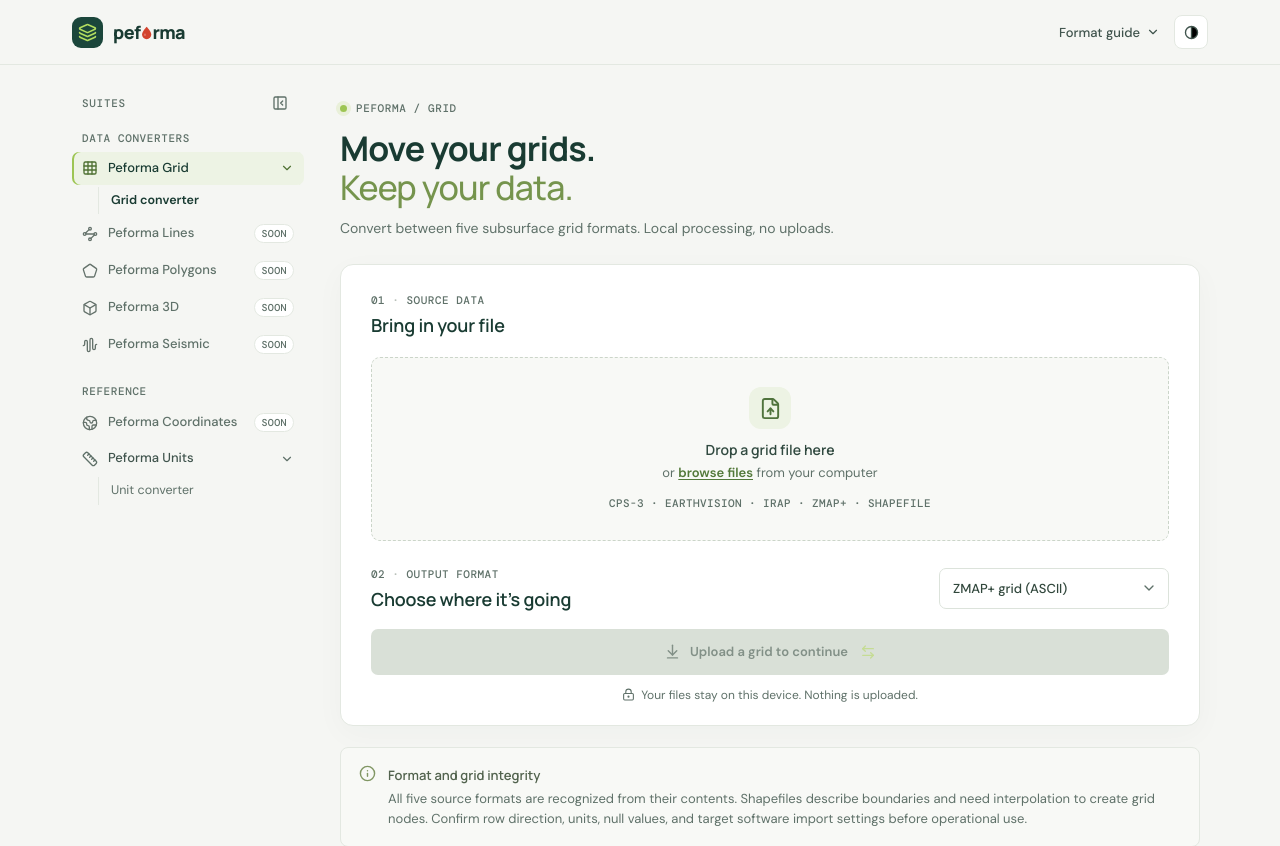
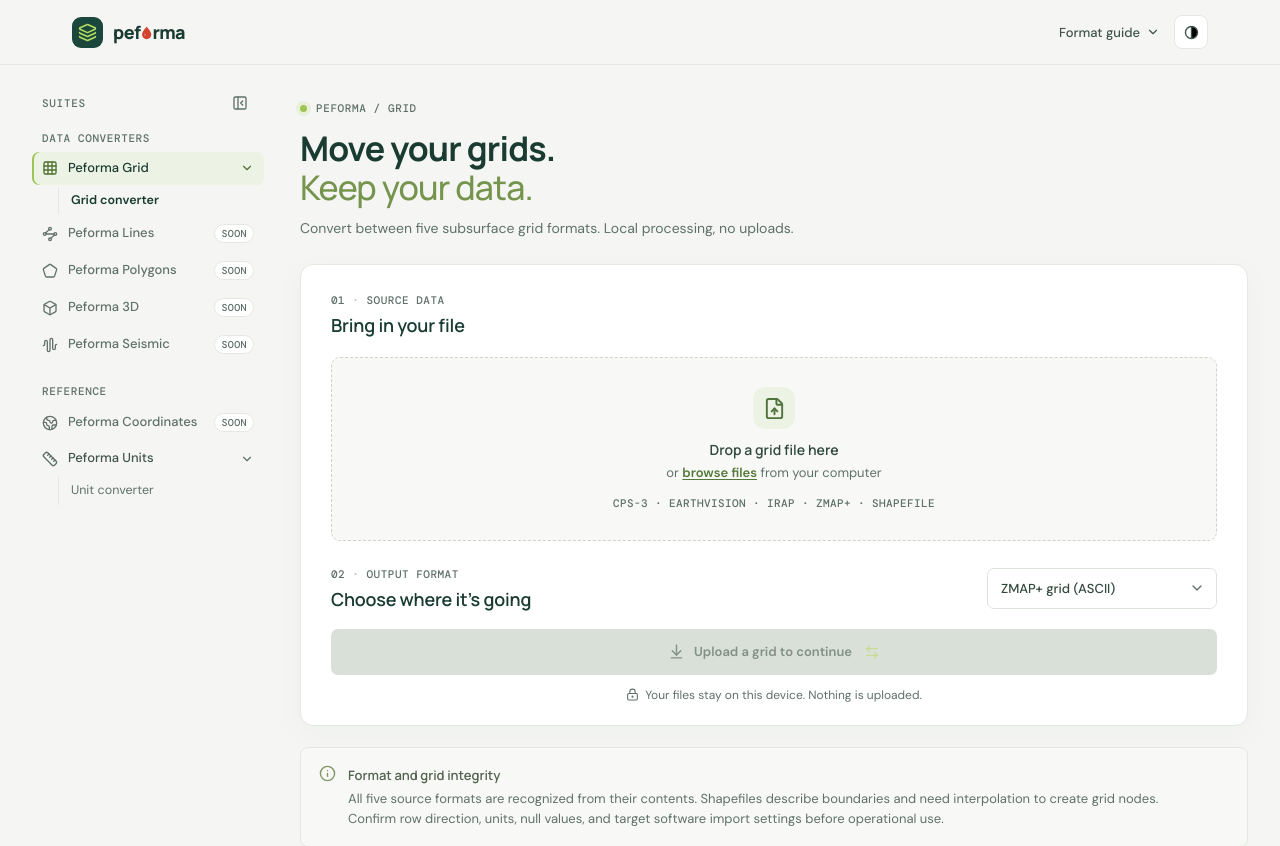
Before and after one commit to marcuz-apl/peforma, a React (Vite) app: page / in a window 1280 px wide. Shown: the top 846 px of the page. Built offline with nearby package versions, Linux system fonts and the light colour scheme.

Commit message:
v0.1.7+2611082 fix: widen content column and shell to reduce wasted whitespace

```diff
--- a/src/style.css
+++ b/src/style.css
@@ -270,12 +270,12 @@ ul { list-style: none; margin: 0; padding: 0; }
   gap: 36px;
   align-items: start;
   width: 100%;
-  max-width: 1200px;
+  max-width: 1400px;
   margin: 0 auto;
   padding: 0 32px;
 }
 .app-shell.rail-collapsed { grid-template-columns: 64px minmax(0, 1fr); }
-.app-main { min-width: 0; width: 100%; max-width: 860px; }
+.app-main { min-width: 0; width: 100%; }
 
 /* Suite rail */
 .suite-rail {
```
Also changed, not shown: 1 other file (tests, documents, lock files or other folders).
